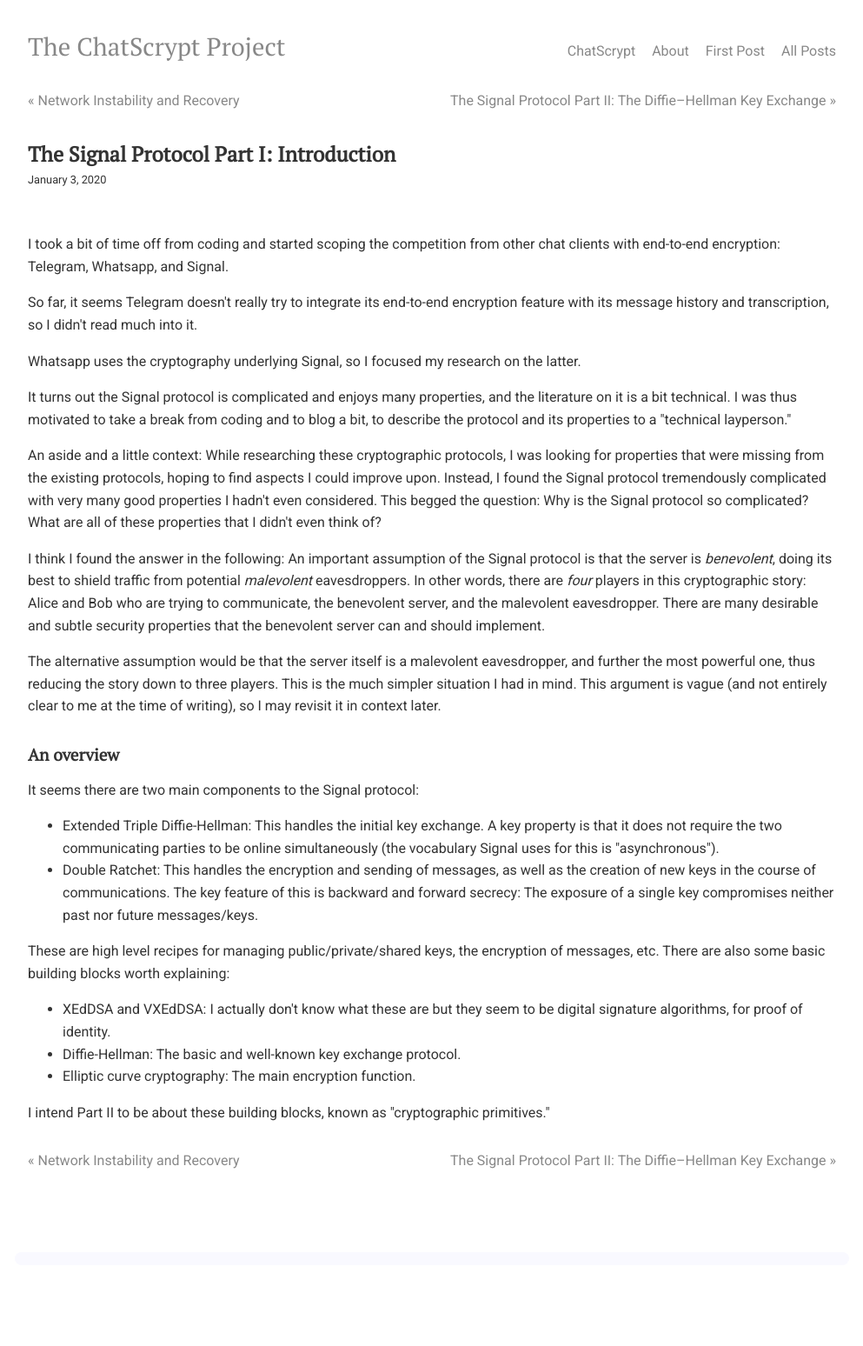
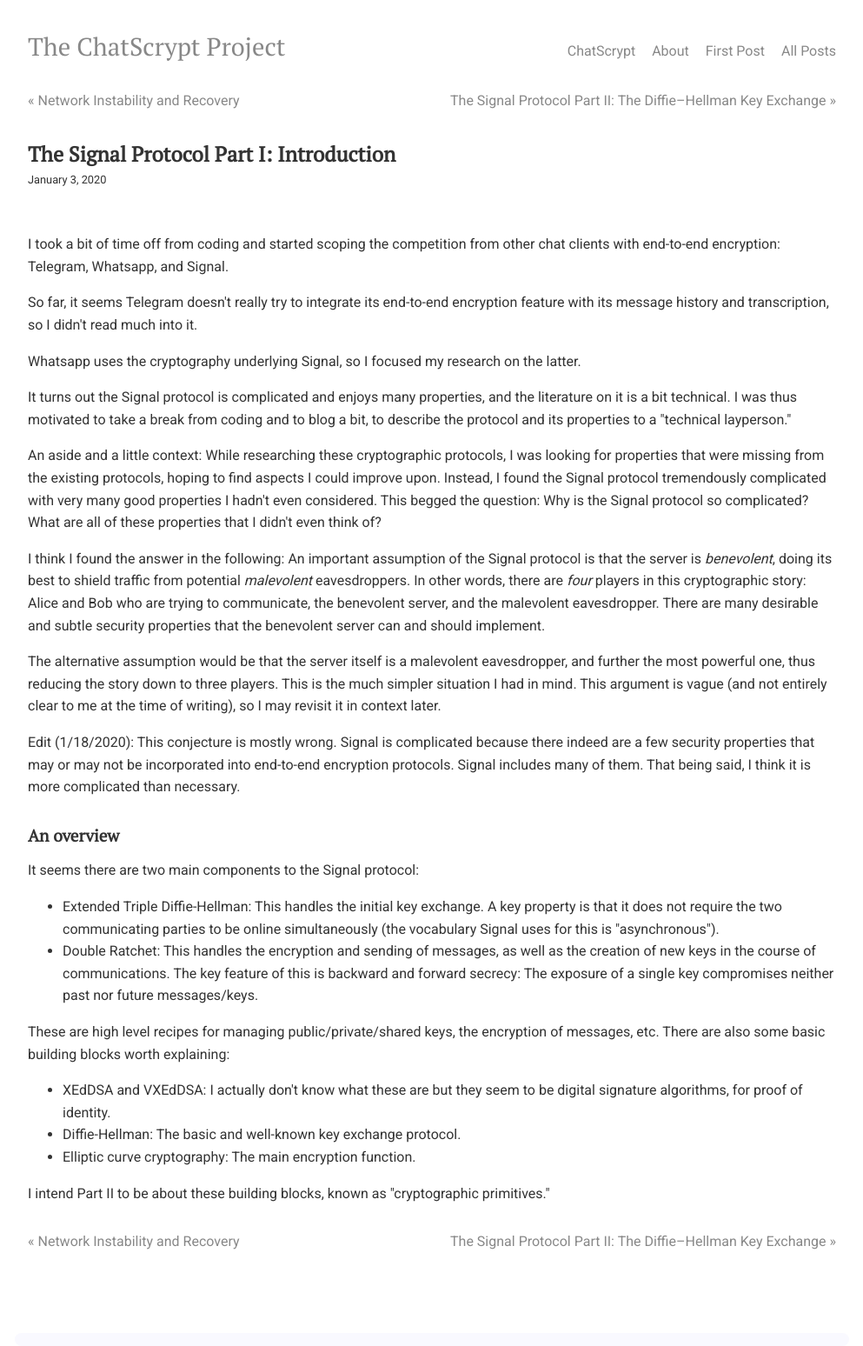
Before and after one commit to chatscrypt/chatscrypt.github.io, a Jekyll site: the page built from _posts/2020-01-03-the-signal-protocol-part-i-introduction.html, in a window 1280 px wide. Shown: the whole page at 87% size, without its empty margins (143-1136 px from the left). Built offline with Jekyll 4.4.1, drawn with Linux system fonts in a browser that asks for light colours; comment, search, counter and statistics services are not loaded; before the commit the page ends 1455 px from its top, so only the background shows below that.

Commit message:
Update 2020-01-03-the-signal-protocol-part-i-introduction.html

```diff
--- a/_posts/2020-01-03-the-signal-protocol-part-i-introduction.html
+++ b/_posts/2020-01-03-the-signal-protocol-part-i-introduction.html
@@ -19,6 +19,8 @@
 
  <p>The alternative assumption would be that the server itself is a malevolent eavesdropper, and further the most powerful one, thus reducing the story down to three players. This is the much simpler situation I had in mind. This argument is vague (and not entirely clear to me at the time of writing), so I may revisit it in context later.
 
+ <p>Edit (1/18/2020): This conjecture is mostly wrong. Signal is complicated because there indeed are a few security properties that may or may not be incorporated into end-to-end encryption protocols. Signal includes many of them. That being said, I think it is more complicated than necessary.
+
 <h2>An overview</h2>
 
 It seems there are two main components to the Signal protocol:
```
